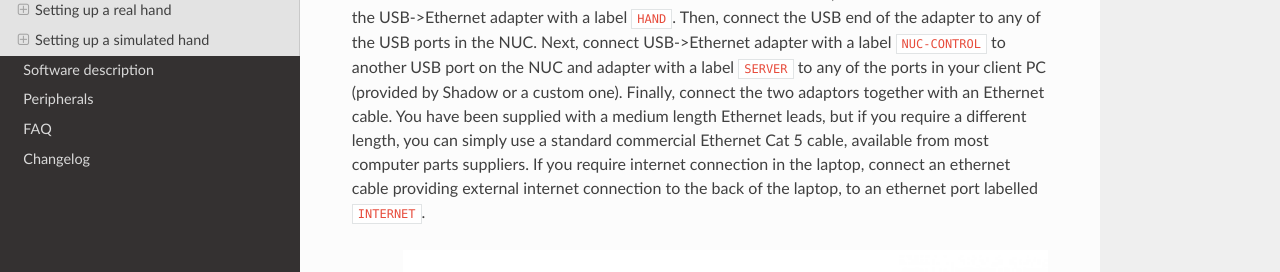
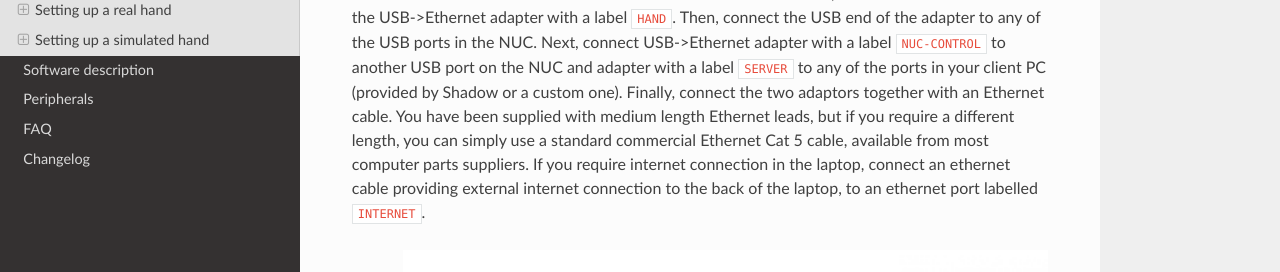
Before and after one commit to shadow-robot/sr_dexterous_hand_documentation, a Sphinx documentation site: the page built from docs/user_guide/1_setting_up_the_hand.md, in a window 1280 px wide and 900 px high, scrolled down 1799 px. Shown: the part 200-472 px from the top of the window. Built offline with Sphinx 7.4.7 and the Read the Docs theme 2.0.0, drawn with Linux system fonts in a browser that asks for light colours.

```diff
--- a/docs/user_guide/1_setting_up_the_hand.md
+++ b/docs/user_guide/1_setting_up_the_hand.md
@@ -55,7 +55,7 @@ If your hand already has cables fitted, then you can simply connect the EtherCAT
 ![Connecting cables](../img/connecting_cables_external.png)
 
 **EtherCAT**: Connect the Ethernet cable to the hand's Ethernet socket, and connect the other end to the USB->Ethernet adapter with a label `HAND`. Then, connect the USB end of the adapter to any of the USB ports in the NUC. Next, connect USB->Ethernet adapter with a label `NUC-CONTROL` to another USB port on the NUC and adapter with a label `SERVER` to any of the ports in your client PC (provided by Shadow or a custom one). Finally, connect the two adaptors together with an Ethernet cable.
-You have been supplied with a medium length Ethernet leads, but if you require a different length, you can simply use a standard commercial Ethernet Cat 5 cable, available from most computer parts suppliers. If you require internet connection in the laptop, connect an ethernet cable providing external internet connection to the back of the laptop, to an ethernet port labelled `INTERNET`.
+You have been supplied with medium length Ethernet leads, but if you require a different length, you can simply use a standard commercial Ethernet Cat 5 cable, available from most computer parts suppliers. If you require internet connection in the laptop, connect an ethernet cable providing external internet connection to the back of the laptop, to an ethernet port labelled `INTERNET`.
 
 ![Connections_diagram](../img/hand_connections_diagram.png)
 
```
